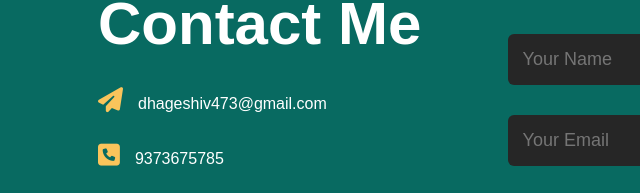
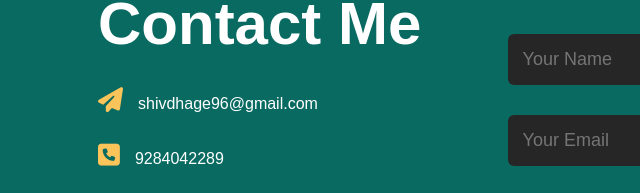
Before and after one commit to ShivDhage-143/shiv-2024-portfolio, a plain HTML site: page index.html in a window 1280 px wide. Shown: the part 2724-2917 px from the top of the page, 60-700 px from the left. Drawn offline with Linux system fonts and the light colour scheme.

Commit message:
Update index.html

```diff
--- a/index.html
+++ b/index.html
@@ -150,8 +150,8 @@
         <div class="row">
             <div class="contact-left">
                 <h1 class="sub-title">Contact Me</h1>
-                <p><i class="fa-solid fa-paper-plane"></i>dhageshiv473@gmail.com</p>
-                <p><i class="fa-solid fa-square-phone"></i>9373675785</p>
+                <p><i class="fa-solid fa-paper-plane"></i>shivdhage96@gmail.com</p>
+                <p><i class="fa-solid fa-square-phone"></i>9284042289</p>
                 <p><i class="fa-solid fa-home"></i>At post Dhanaj [BK] <br>Tq. Karanja (lad) Dis. Washim <br>Maharashtra, Pincode- 444110</p>
                 <div class="social-icons">
                     <a href="https://www.linkedin.com/in/shiv-dhage-843816222"><i class="fa-brands fa-linkedin"></i></a>
```
